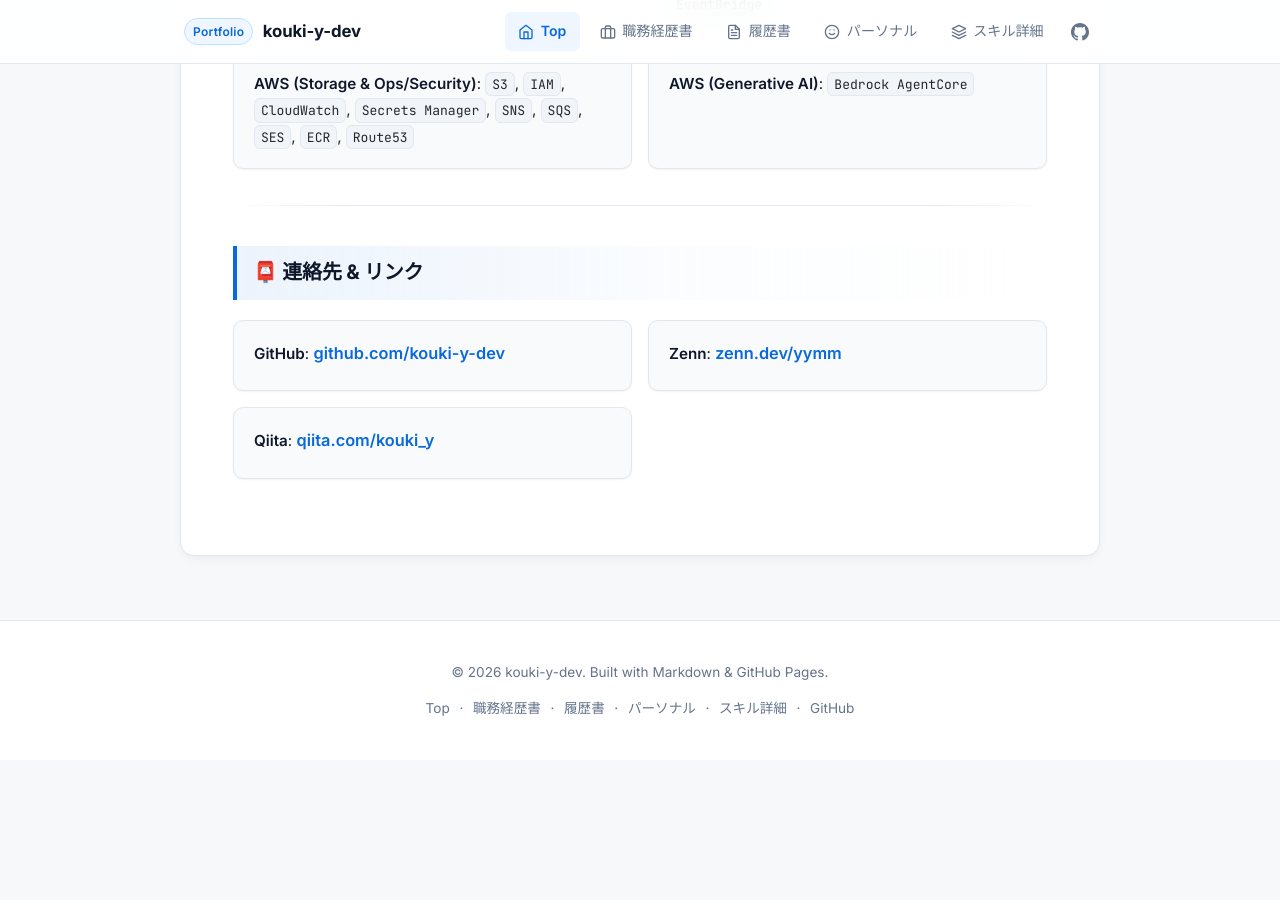
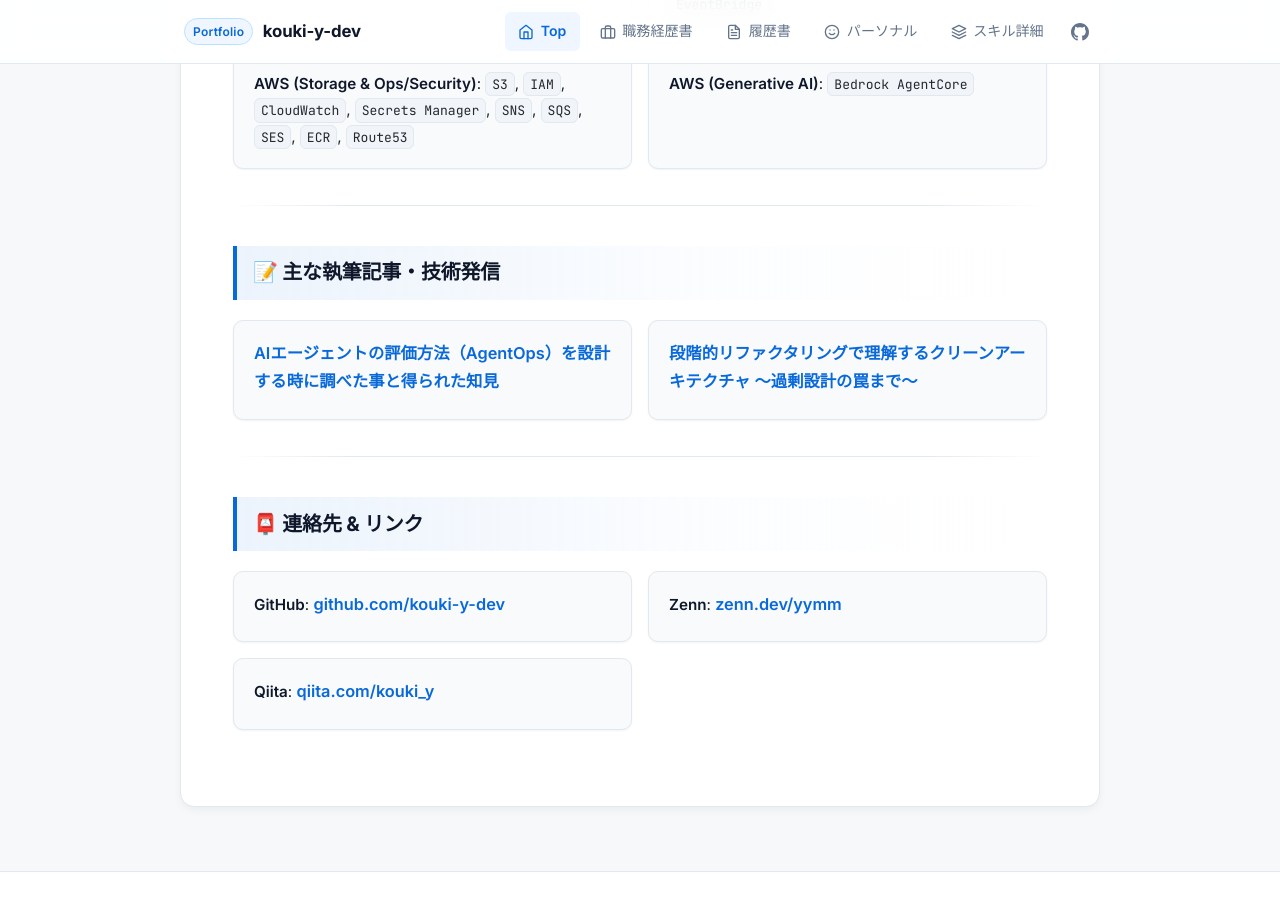
Before and after one commit to kouki-y-dev/about-me, a Jekyll site: the page built from docs/index.md, in a window 1280 px wide and 900 px high, scrolled down 1614 px. Built offline with Jekyll 4.4.1, drawn with Linux system fonts in a browser that asks for light colours; our own code applies the rules of GitHub Pages for plain Markdown files; before the commit the page ends 2374 px from its top, so only the background shows below that.

Commit message:
update: Zennの記事について追記

```diff
--- a/docs/index.md
+++ b/docs/index.md
@@ -45,6 +45,13 @@
 
 ---
 
+## 📝 主な執筆記事・技術発信
+
+- [AIエージェントの評価方法（AgentOps）を設計する時に調べた事と得られた知見](https://zenn.dev/yymm/articles/20260915-agent-ops)
+- [段階的リファクタリングで理解するクリーンアーキテクチャ ～過剰設計の罠まで～](https://zenn.dev/yymm/articles/20260905-refactoring-to-clean-architecture)
+
+---
+
 ## 📮 連絡先 & リンク
 
 - **GitHub**: [github.com/kouki-y-dev](https://github.com/kouki-y-dev)
```
Also changed, not shown: docs/skills.md (+2 -0 lines).
